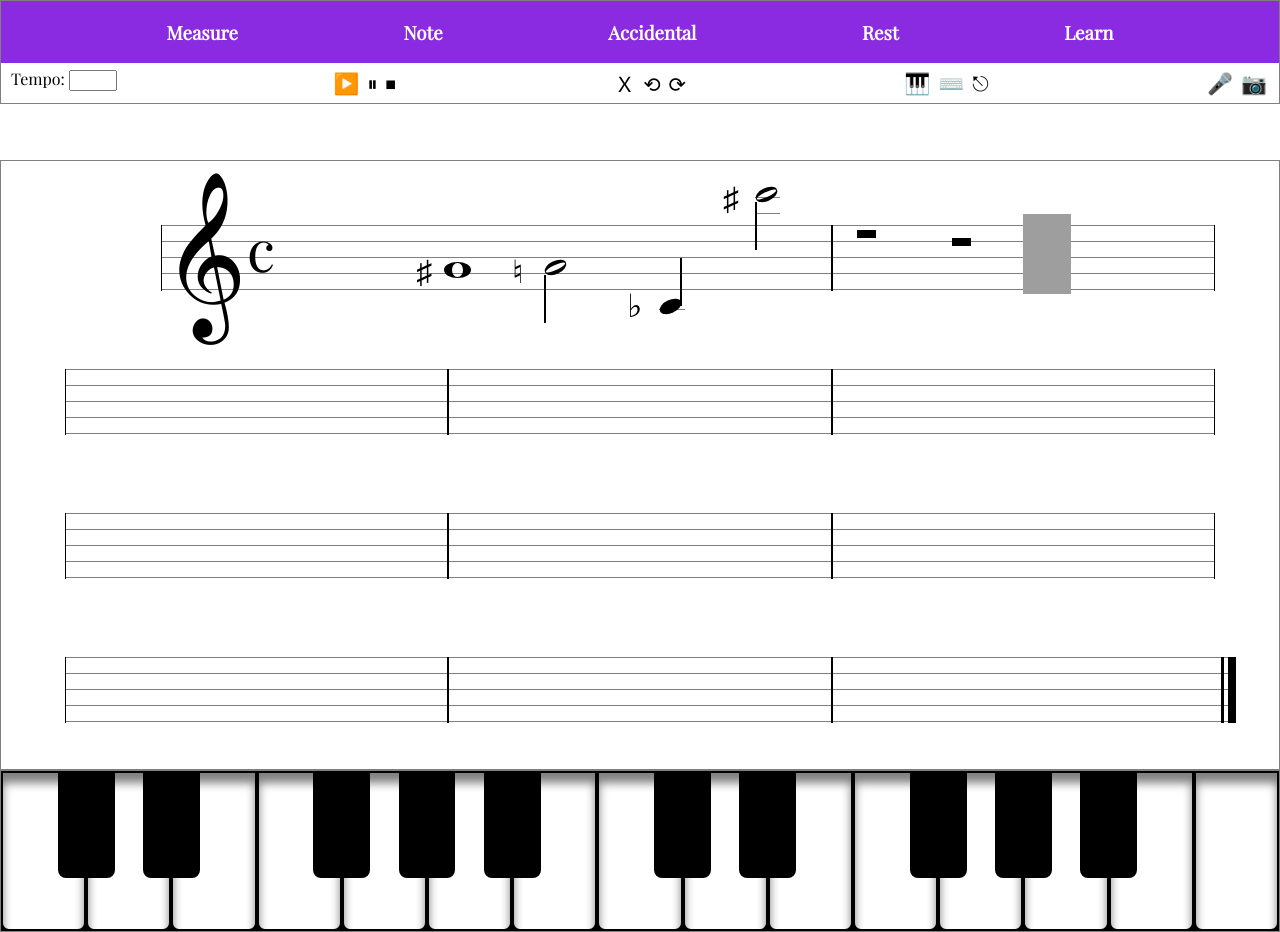
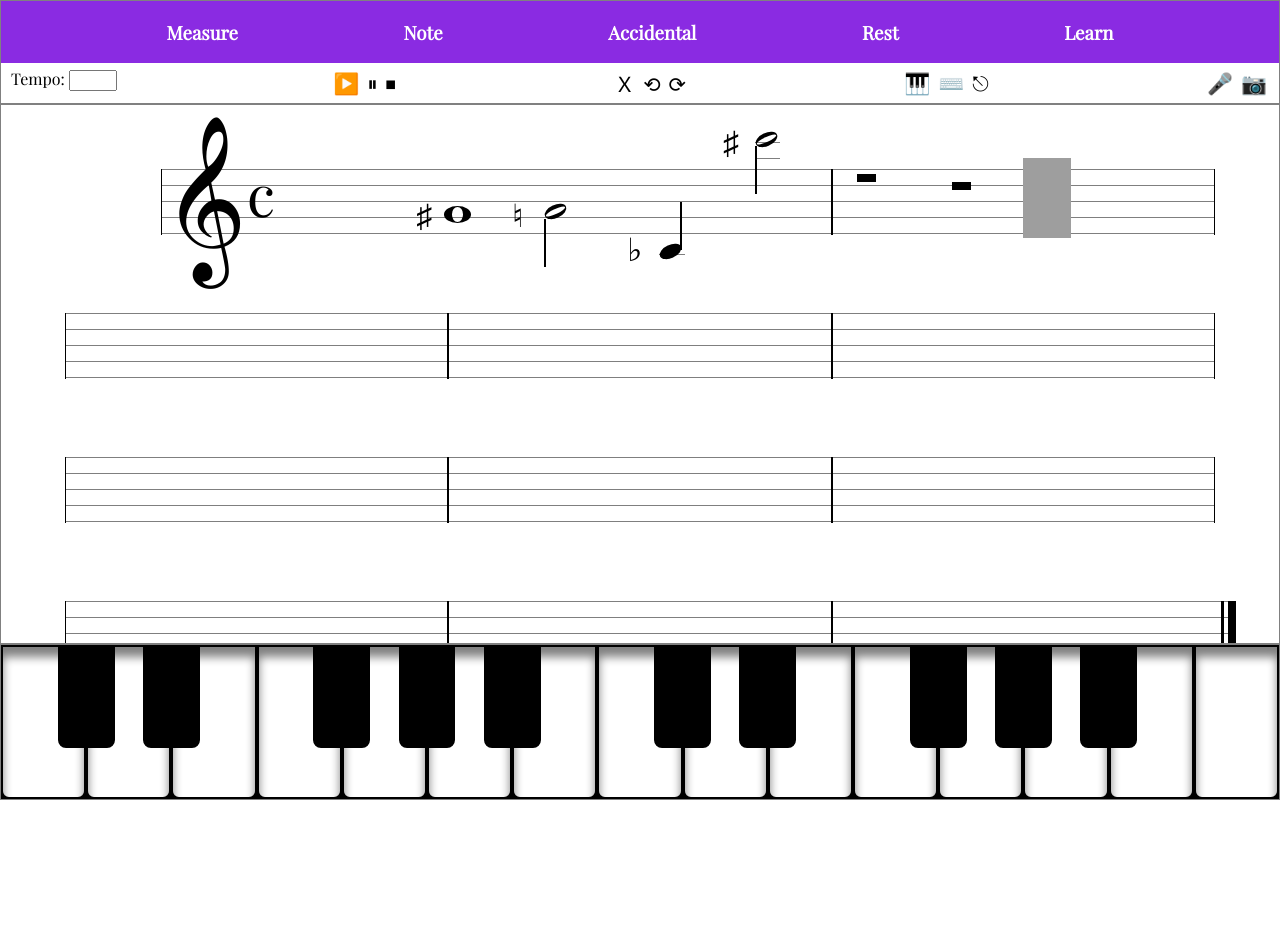
Before and after one commit to SiliconWat/music.editor.siliconwat.com, a plain HTML site: page index.html in a window 1280 px wide. After the commit the page ends 800 px from the top, so only its background shows below. Drawn offline with nearby package versions, Linux system fonts and the light colour scheme.

```diff
--- a/index.css
+++ b/index.css
@@ -9,21 +9,23 @@ body {
 	margin: 0;
 	width: 100vw;
 	height: 100vh;
+	display: flex;
+	flex-direction: column;
 }
 
 header {
-	height: 20%;
+	flex: 1;
 }
 
 main {
-	height: 60%;
+	flex: 8;
 	border: 1px solid grey;
 	padding: 4rem;
 	overflow: scroll;
 }
 
 footer {
-	height: 20%;
+	flex: 3;
 	border: 1px solid grey;
 	background-color: black;
 	overflow-x: scroll;
```
